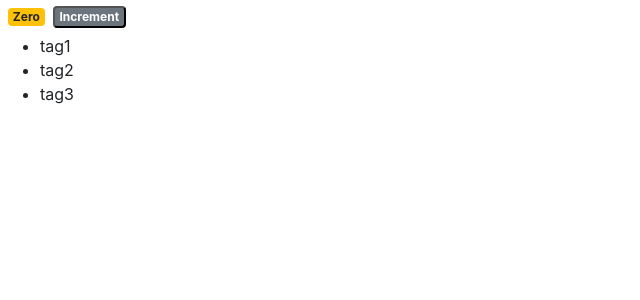
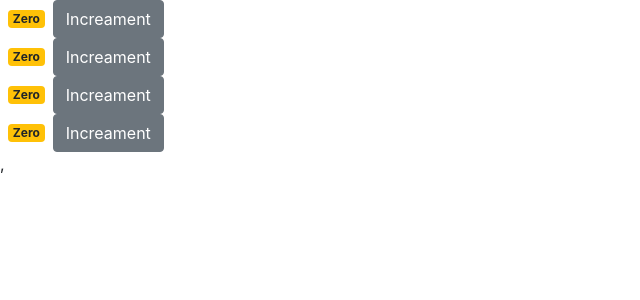
Before and after one commit to Chaitanya150895/react-tutorial, a React (Create React App) app: page / in a window 1280 px wide. Shown: the top 300 px of the page, without its empty margins (0-640 px from the left). Built offline with nearby package versions, Linux system fonts and the light colour scheme.

Commit message:
listing the component

```diff
--- a/src/components/counter.jsx
+++ b/src/components/counter.jsx
@@ -2,27 +2,22 @@ import React, { Component } from 'react';
 
 class Counter extends Component {
     state = {
-        count: 0,
-        tags: ["tag1", "tag2", "tag3"]
+        count: 0
     };
 
-// constructor (){
-//     super (); //base constructor
-// this.handleIncrement = this.handleIncrement.bind(this);
-// }
-
-handleIncrement = () => {
-    console.log('Increment Clicked');
-}
+handleIncreament = (product) => {
+   console.log(product);
+    this.setState({ count: this.state.count + 1 });
+};
 
     render() {
+        console.log('props', this.props);
         return (
         <div>
             <span className={this.getBadgeClasses()}>{this.formatCount()}</span>
-            <button onClick = {this.handleIncrement}
-            className="badge badge-secondary badge-sm">
-                Increment</button>
-            <ul>{this.state.tags.map(tag => <li key = {tag.id}>{tag}</li>)}</ul>
+            <button onClick={ () => this.handleIncreament () }
+            className="btn btn-secondary">
+                Increament</button>
         </div>
         );
     }
--- /dev/null
+++ b/src/components/counters.jsx
@@ -0,0 +1,23 @@
+import React, { Component } from "react";
+import Counter from "./counter";
+
+class Counters extends Component {
+  state = {
+    counters: [
+      { id: 1, value: 0 },
+      { id: 2, value: 0 },
+      { id: 3, value: 0 },
+      { id: 4, value: 0 }
+    ]
+  };
+
+  render() {
+    return (
+      <div>
+       {this.state.counters.map(counter => <Counter key={counter.id} value={counter.value}/>)},
+      </div>
+    );
+  }
+}
+
+export default Counters;
--- a/src/index.js
+++ b/src/index.js
@@ -4,10 +4,11 @@ import './index.css';
 import App from './App';
 import * as serviceWorker from './serviceWorker';
 import 'bootstrap/dist/css/bootstrap.css';
-import Counter from './components/counter';
+// import Counter from './components/counter';
+import Counters from './components/counters';
 
 
-ReactDOM.render(<Counter />, document.getElementById('root'));
+ReactDOM.render(<Counters />, document.getElementById('root'));
 
 // If you want your app to work offline and load faster, you can change
 // unregister() to register() below. Note this comes with some pitfalls.
```
